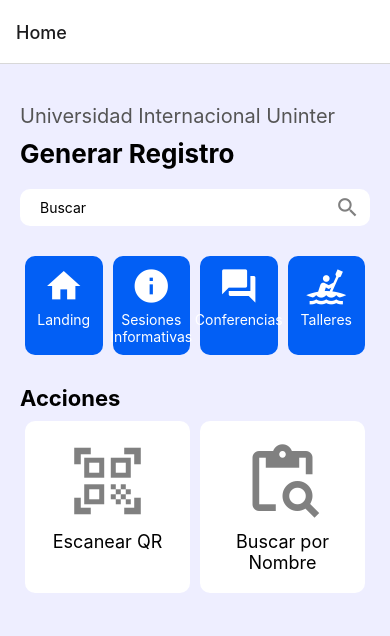
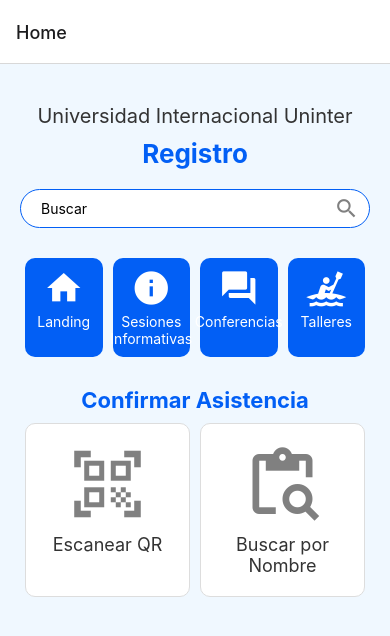
Before and after one commit to AldahirG/QrApp, a React Native app: screen /Home in a window 390 px wide. Shown: the top 636 px of the page. Built offline with nearby package versions, Linux system fonts and the light colour scheme.

Commit message:
New Design and functions

```diff
--- a/screens/Home.js
+++ b/screens/Home.js
@@ -9,7 +9,7 @@
   return (
     <ScrollView style={styles.container}>
       <Text style={styles.greeting}>Universidad Internacional Uninter</Text>
-      <Text style={styles.header}>Generar Registro</Text>
+      <Text style={styles.header}>Registro</Text>
       <View style={styles.searchContainer}>
         <TextInput
           style={styles.searchInput}
@@ -35,7 +35,7 @@
           <Text style={styles.categoryText}>Talleres</Text>
         </TouchableOpacity>
       </View>
-      <Text style={styles.subheader}>Acciones</Text>
+      <Text style={styles.subheader}>Confirmar Asistencia</Text>
       <View style={styles.courses}>
         <TouchableOpacity style={styles.course} onPress={() => navigation.navigate('Scanner')}>
           <Icon name="qr-code-scanner" size={80} color="gray" />
@@ -53,26 +53,31 @@
 const styles = StyleSheet.create({
   container: {
     flex: 1,
-    backgroundColor: '#eef',
+    backgroundColor: '#F0F8FF',
     paddingHorizontal: 20,
   },
   greeting: {
     fontSize: 20,
     marginTop: 40,
-    color: '#555',
+    color: '#333',
+    textAlign: 'center',
   },
   header: {
     fontSize: 26,
     fontWeight: 'bold',
     marginVertical: 10,
+    color: '#025FF5',
+    textAlign: 'center',
   },
   searchContainer: {
     flexDirection: 'row',
     alignItems: 'center',
     backgroundColor: '#fff',
-    borderRadius: 10,
+    borderRadius: 30,
     paddingHorizontal: 10,
     marginVertical: 10,
+    borderColor: '#025FF5',
+    borderWidth: 1,
   },
   searchInput: {
     flex: 1,
@@ -103,6 +108,8 @@
     fontSize: 22,
     fontWeight: 'bold',
     marginVertical: 10,
+    color: '#025FF5',
+    textAlign: 'center',
   },
   courses: {
     flexDirection: 'row',
@@ -115,10 +122,13 @@
     padding: 20,
     flex: 1,
     marginHorizontal: 5,
+    borderColor: '#ddd',
+    borderWidth: 1,
   },
   courseTitle: {
     marginTop: 10,
     fontSize: 18,
     textAlign: 'center',
+    color: '#333',
   },
 });
--- a/screens/List.js
+++ b/screens/List.js
@@ -18,7 +18,7 @@
 
   const renderItem = ({ item }) => (
     <View style={styles.itemContainer}>
-      <Ionicons name="person-circle-outline" size={40} color="black" />
+      <Ionicons name="person-circle-outline" size={40} color="#025FF5" />
       <View style={styles.itemTextContainer}>
         <Text style={styles.itemName}>{item.name}</Text>
         <Text style={styles.itemEmail}>{item.email}</Text>
@@ -33,7 +33,7 @@
         <Ionicons name="search" size={20} color="#aaa" />
         <TextInput
           style={styles.searchInput}
-          placeholder="Search users"
+          placeholder="Buscar usuarios"
           value={search}
           onChangeText={setSearch}
         />
@@ -42,7 +42,7 @@
         data={filteredUsers}
         renderItem={renderItem}
         keyExtractor={item => item.id}
-        ListEmptyComponent={<Text style={styles.noResultsText}>No users found</Text>}
+        ListEmptyComponent={<Text style={styles.noResultsText}>No se encontraron usuarios</Text>}
         style={styles.list}
       />
     </View>
@@ -52,7 +52,7 @@
 const styles = StyleSheet.create({
   container: {
     flex: 1,
-    backgroundColor: '#f8f8f8',
+    backgroundColor: '#F0F8FF',
     paddingTop: 40,
     paddingHorizontal: 20,
   },
@@ -60,11 +60,11 @@
     flexDirection: 'row',
     alignItems: 'center',
     backgroundColor: '#fff',
-    borderRadius: 10,
+    borderRadius: 30,
     paddingHorizontal: 10,
     paddingVertical: 5,
     marginBottom: 20,
-    borderColor: '#ddd',
+    borderColor: '#025FF5',
     borderWidth: 1,
   },
   searchInput: {
@@ -93,6 +93,7 @@
   itemName: {
     fontSize: 16,
     fontWeight: 'bold',
+    color: '#333',
   },
   itemEmail: {
     color: '#666',
--- a/screens/Scanner.js
+++ b/screens/Scanner.js
@@ -1,10 +1,14 @@
 import React, { useState, useEffect } from "react";
-import { Text, View, StyleSheet, TouchableOpacity } from "react-native";
+import { Text, View, StyleSheet, TouchableOpacity, Animated, Easing } from "react-native";
+import { useNavigation } from "@react-navigation/native";
 import { BarCodeScanner } from "expo-barcode-scanner";
 
 export default function Scanner() {
   const [hasPermission, setHasPermission] = useState(null);
   const [scanned, setScanned] = useState(false);
+  const [animation] = useState(new Animated.Value(0));
+  const navigation = useNavigation();
+
 
   useEffect(() => {
     (async () => {
@@ -15,8 +19,26 @@
 
   const handleBarCodeScanned = ({ type, data }) => {
     setScanned(true);
-    alert(`Qr de tipo ${type} y data ${data} escaneada!`);
-    // Linking.openURL(data); // abre el enlace
+    Animated.sequence([
+      Animated.timing(animation, {
+        toValue: 1,
+        duration: 500,
+        easing: Easing.linear,
+        useNativeDriver: true,
+      }),
+      Animated.timing(animation, {
+        toValue: 0,
+        duration: 500,
+        easing: Easing.linear,
+        useNativeDriver: true,
+      }),
+    ]).start(() => {
+      // Aquí podrías navegar a la vista ShowInfo y pasar los datos escaneados
+      // alert(`Qr de tipo ${type} y data ${data} escaneada!`);
+      //Navegar a la vista ShowInfo con la información escaneada
+      navigation.navigate('ShowInfo', { data: JSON.parse(data) });
+
+    });
   };
 
   if (hasPermission === null) {
@@ -26,18 +48,31 @@
     return <Text>No access to camera</Text>;
   }
 
+  const animatedStyle = {
+    transform: [
+      {
+        scale: animation.interpolate({
+          inputRange: [0, 1],
+          outputRange: [1, 1.2],
+        }),
+      },
+    ],
+  };
+
   return (
     <View style={styles.container}>
       <View style={styles.header}>
-        <Text style={styles.headerText}>DISCOVER QR CODE</Text>
+        <Text style={styles.headerText}>ESCANEA EL CÓDIGO QR</Text>
       </View>
-      <BarCodeScanner
-        onBarCodeScanned={scanned ? undefined : handleBarCodeScanned}
-        style={styles.qrContainer}
-      />
+      <Animated.View style={[styles.qrContainer, animatedStyle]}>
+        <BarCodeScanner
+          onBarCodeScanned={scanned ? undefined : handleBarCodeScanned}
+          style={StyleSheet.absoluteFillObject}
+        />
+      </Animated.View>
       {scanned && (
         <TouchableOpacity style={styles.button} onPress={() => setScanned(false)}>
-          <Text style={styles.buttonText}>Tap to Scan Again</Text>
+          <Text style={styles.buttonText}>Escanear Nuevamente</Text>
         </TouchableOpacity>
       )}
     </View>
@@ -47,7 +82,7 @@
 const styles = StyleSheet.create({
   container: {
     flex: 1,
-    backgroundColor: "#f0f0f0",
+    backgroundColor: "#4B9CD3",
     justifyContent: "center",
     alignItems: "center",
   },
@@ -57,21 +92,22 @@
     alignItems: "center",
   },
   headerText: {
-    fontSize: 20,
+    fontSize: 24,
     fontWeight: "bold",
     color: "#fff",
   },
   qrContainer: {
-    flex: 1,
-    width: '100%',
+    width: 250,
+    height: 250,
+    backgroundColor: "#fff",
     justifyContent: "center",
     alignItems: "center",
-    backgroundColor: "#fff",
+    borderRadius: 10,
   },
   button: {
     position: "absolute",
     bottom: 60,
-    backgroundColor: "#6200ee",
+    backgroundColor: "#800080",
     borderRadius: 25,
     paddingVertical: 10,
     paddingHorizontal: 40,
--- a/screens/ShowInfo.js
+++ b/screens/ShowInfo.js
@@ -1,19 +1,50 @@
 import React from 'react';
-import { View, Text, StyleSheet } from 'react-native';
+import { View, Text, StyleSheet, ScrollView } from 'react-native';
 
-const ShowInfo = ({ data }) => {
+const ShowInfo = ({ route }) => {
+  const { data } = route.params;
   const { nombre, correo, telefono, nivel_estudios, conferencista, nombre_invito, fecha_registro, asistio } = data;
 
   return (
     <View style={styles.container}>
-      <Text style={styles.text}>Nombre: {nombre}</Text>
-      <Text style={styles.text}>Correo: {correo}</Text>
-      <Text style={styles.text}>Telefono: {telefono}</Text>
-      <Text style={styles.text}>Nivel Estudios: {nivel_estudios}</Text>
-      <Text style={styles.text}>Conferencista: {conferencista}</Text>
-      <Text style={styles.text}>Nombre Invitado: {nombre_invito}</Text>
-      <Text style={styles.text}>Fecha Registro: {fecha_registro}</Text>
-      <Text style={styles.text}>Asistio: {asistio}</Text>
+      <Text style={styles.header}>Información de Registro</Text>
+      <ScrollView contentContainerStyle={styles.content}>
+        <View style={styles.infoBox}>
+          <Text style={styles.label}>Nombre:</Text>
+          <Text style={styles.text}>{nombre}</Text>
+        </View>
+        <View style={styles.infoBox}>
+          <Text style={styles.label}>Correo:</Text>
+          <Text style={styles.text}>{correo}</Text>
+        </View>
+        <View style={styles.infoBox}>
+          <Text style={styles.label}>Teléfono:</Text>
+          <Text style={styles.text}>{telefono}</Text>
+        </View>
+        <View style={styles.infoBox}>
+          <Text style={styles.label}>Nivel de Estudios:</Text>
+          <Text style={styles.text}>{nivel_estudios}</Text>
+        </View>
+        <View style={styles.infoBox}>
+          <Text style={styles.label}>Conferencista:</Text>
+          <Text style={styles.text}>{conferencista}</Text>
+        </View>
+        <View style={styles.infoBox}>
+          <Text style={styles.label}>Nombre de quien invitó:</Text>
+          <Text style={styles.text}>{nombre_invito}</Text>
+        </View>
+        <View style={styles.infoBox}>
+          <Text style={styles.label}>Fecha de Registro:</Text>
+          <Text style={styles.text}>{fecha_registro}</Text>
+        </View>
+        <View style={styles.infoBox}>
+          <Text style={styles.label}>¿Asistió?:</Text>
+          <Text style={styles.text}>{asistio}</Text>
+        </View>
+      </ScrollView>
+      <View style={styles.buttonContainer}>
+        <Text style={styles.buttonText}>Confirmar Asistencia</Text>
+      </View>
     </View>
   );
 };
@@ -21,12 +52,51 @@
 const styles = StyleSheet.create({
   container: {
     flex: 1,
+    backgroundColor: '#025FF5',
+    padding: 20,
+    justifyContent: 'center',
+  },
+  header: {
+    fontSize: 24,
+    color: '#fff',
+    marginBottom: 20,
+    alignSelf: 'center',
+  },
+  content: {
     alignItems: 'center',
-    justifyContent: 'center',
+    paddingBottom: 20,
+  },
+  infoBox: {
+    backgroundColor: '#FFF',
+    borderRadius: 10,
+    padding: 15,
+    marginVertical: 5,
+    width: '90%',
+    shadowColor: '#000',
+    shadowOffset: { width: 0, height: 1 },
+    shadowOpacity: 0.2,
+    shadowRadius: 1.41,
+    elevation: 2,
+  },
+  label: {
+    fontSize: 16,
+    color: '#025FF5',
+    marginBottom: 5,
   },
   text: {
     fontSize: 18,
-    margin: 10,
+    color: '#333',
+  },
+  buttonContainer: {
+    backgroundColor: '#800080',
+    paddingVertical: 15,
+    borderRadius: 25,
+    alignItems: 'center',
+    marginTop: 20,
+  },
+  buttonText: {
+    color: '#FFF',
+    fontSize: 18,
   },
 });
 
```
